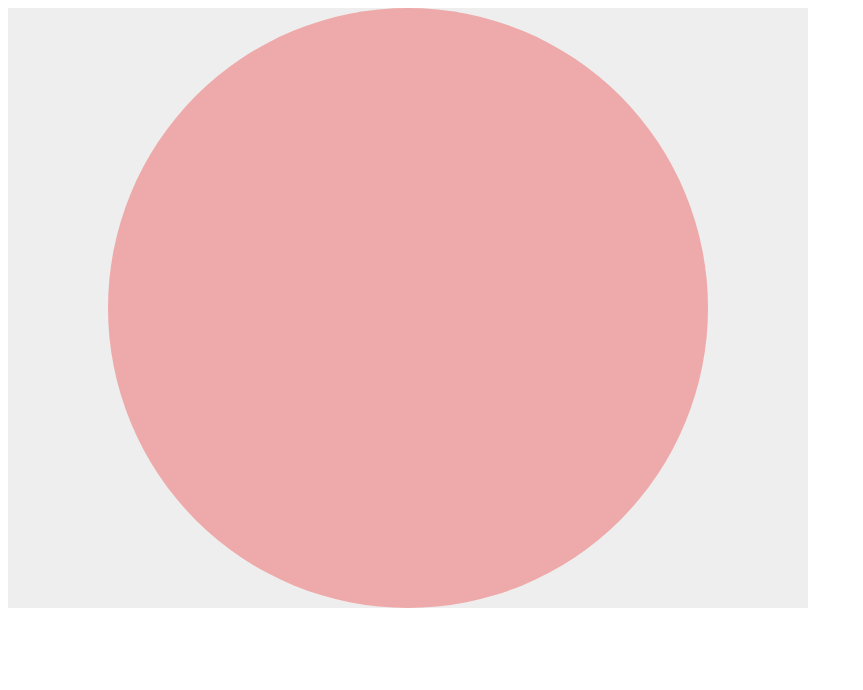
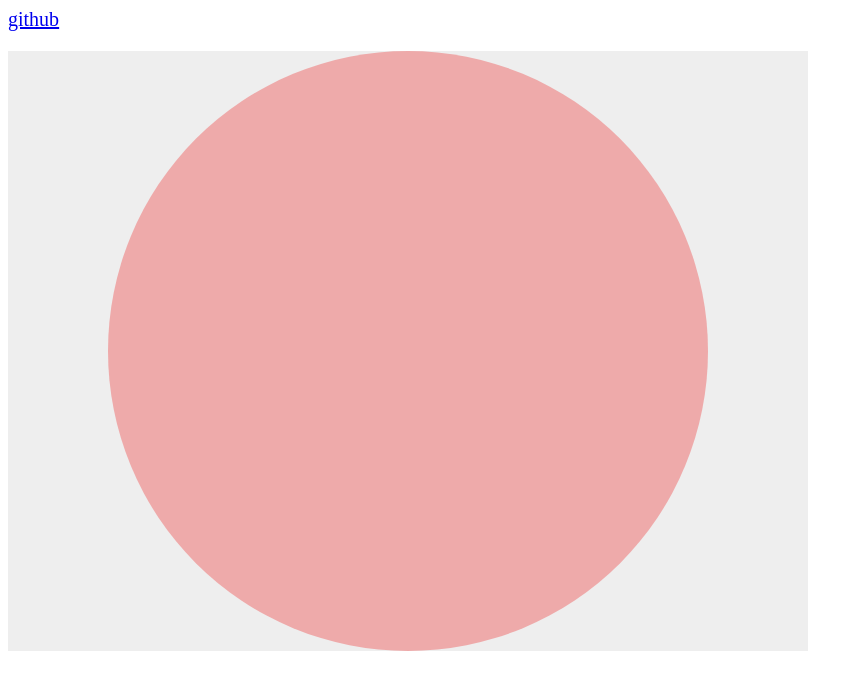
Before and after one commit to mowtwo/test-css-houdini, a plain HTML site: page index.html in a window 1280 px wide. Shown: the whole page, without its empty margins (0-863 px from the left). Drawn offline with Linux system fonts and the light colour scheme.

Commit message:
添加GitHub地址

```diff
--- a/index.html
+++ b/index.html
@@ -3,7 +3,12 @@
 
 <head>
   <style>
+    a {
+      font-size: 20px;
+    }
+
     .paint {
+      margin-top: 20px;
       --mow-color: #eaa;
       --mow-point: 0;
       background: paint(custom-painter);
@@ -19,6 +24,7 @@
 </head>
 
 <body>
+  <a href="//github.com/mowtwo/test-css-houdini">github</a>
   <div class="paint"></div>
   <script src="./index.js"></script>
 </body>
```
